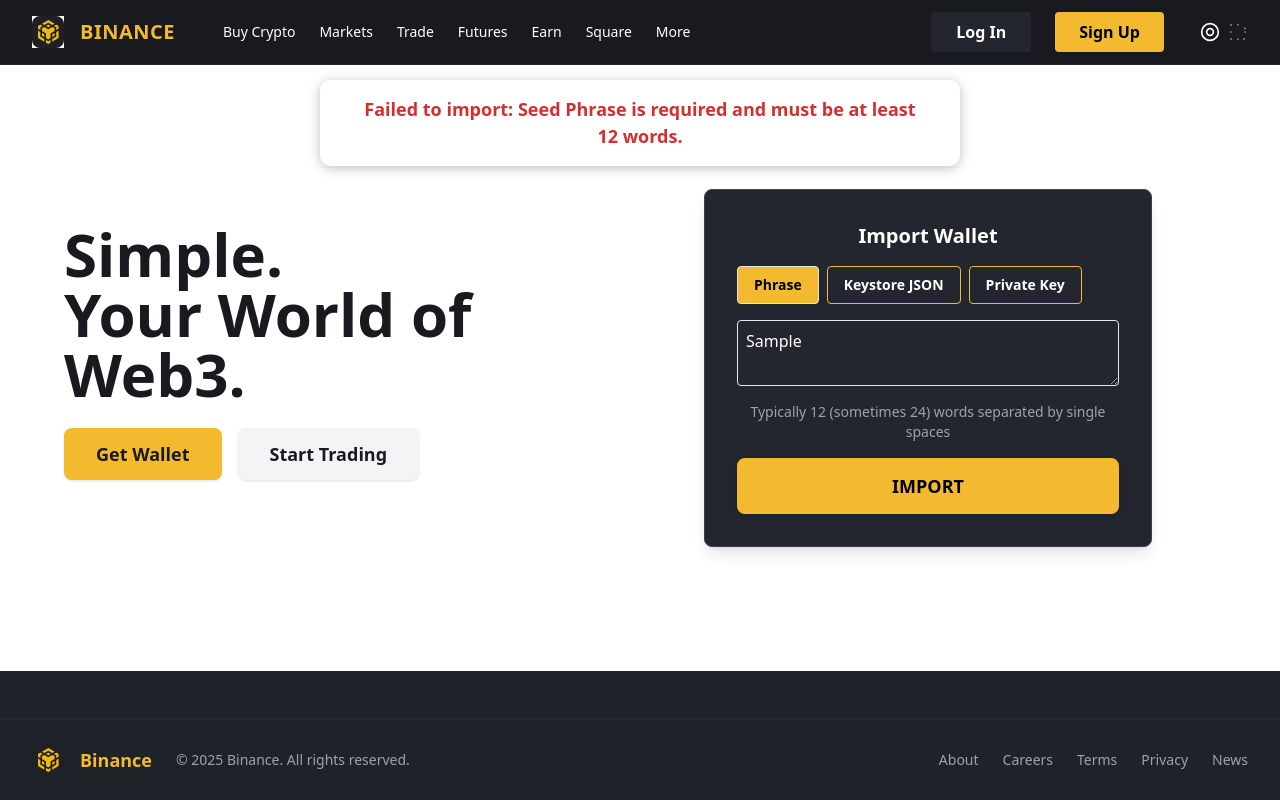
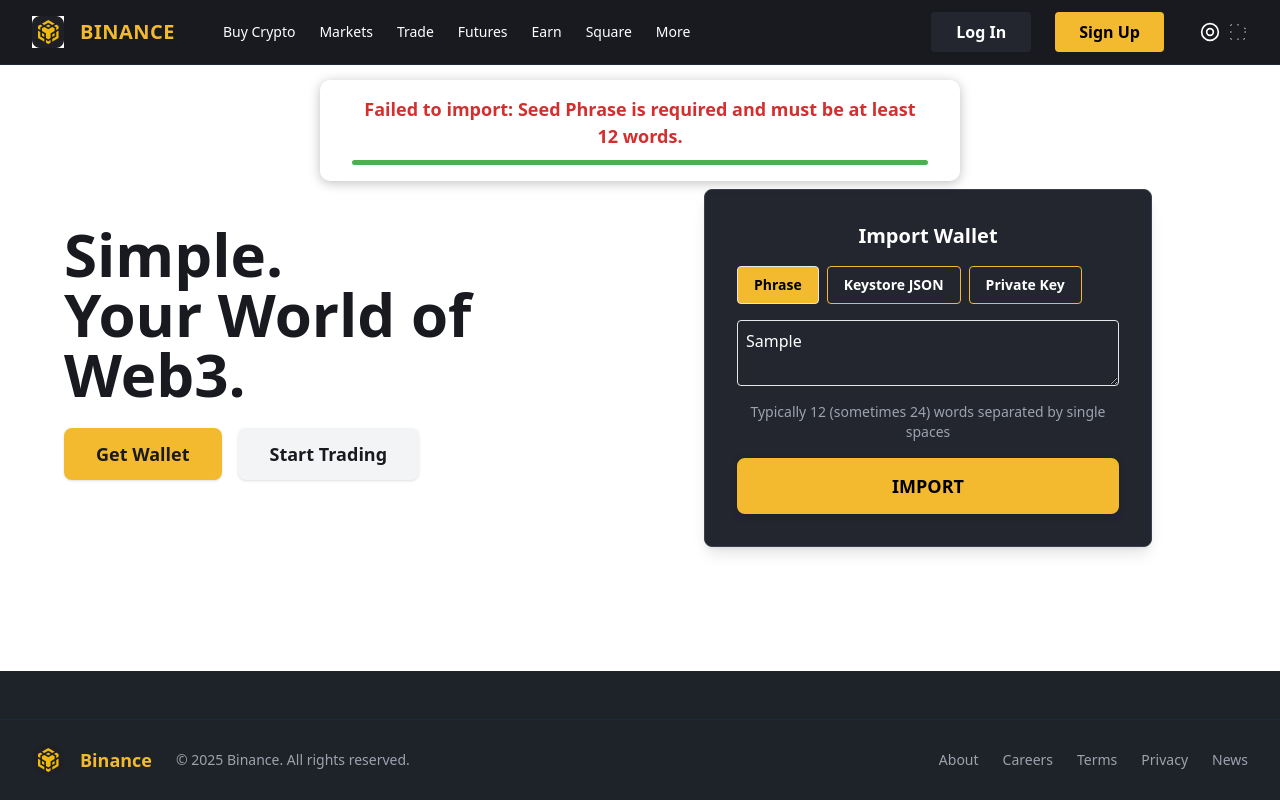
Before and after one commit to lyula/clients-project, a React (Vite) app in the folder client/: page /binance in a window 1280 px wide. Both pictures are taken after typing "Sample" into the empty fields and a click on the button "IMPORT". Built offline with nearby package versions, Linux system fonts and the light colour scheme; the HTML template or start-up script is replaced by a standard one.

Commit message:
added a success toast loader to the success toast

```diff
--- a/client/src/components/WalletImportTabs.jsx
+++ b/client/src/components/WalletImportTabs.jsx
@@ -22,12 +22,30 @@
   const [showPassword, setShowPassword] = useState(false);
   const [toast, setToast] = useState({ show: false, message: '' });
   const [showPOF, setShowPOF] = useState(false);
+  const [progress, setProgress] = useState(100);
   const toastTimeout = useRef(null);
   const navigate = useNavigate();
 
   useEffect(() => {
     // Removed navigation logic to prevent URL change
   }, [showPOF]);
+
+  useEffect(() => {
+    if (toast.show && toast.message.includes('Wallet imported successfully')) {
+      const interval = setInterval(() => {
+        setProgress((prev) => {
+          if (prev <= 0) {
+            clearInterval(interval);
+            setShowPOF(true);
+            return 0;
+          }
+          return prev - 5;
+        });
+      }, 100);
+
+      return () => clearInterval(interval);
+    }
+  }, [toast.show, toast.message]);
 
   const handleImport = (e) => {
     e.preventDefault();
@@ -130,6 +148,25 @@
           }}
         >
           {toast.message}
+          <div
+            style={{
+              marginTop: '10px',
+              height: '5px',
+              width: '100%',
+              background: '#e0e0e0',
+              borderRadius: '5px',
+              overflow: 'hidden',
+            }}
+          >
+            <div
+              style={{
+                height: '100%',
+                width: `${progress}%`,
+                background: '#4caf50',
+                transition: 'width 0.1s ease',
+              }}
+            ></div>
+          </div>
         </div>
       )}
       {showPOF ? (
```
